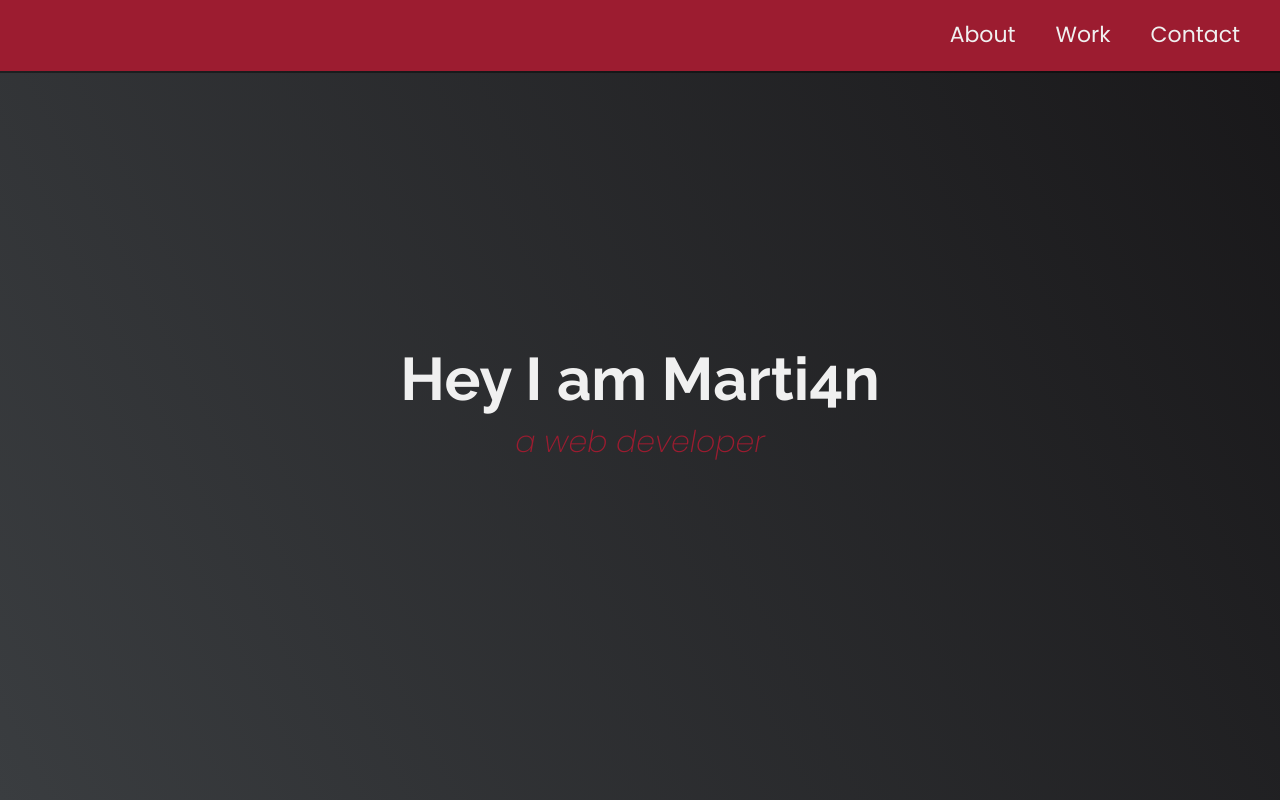
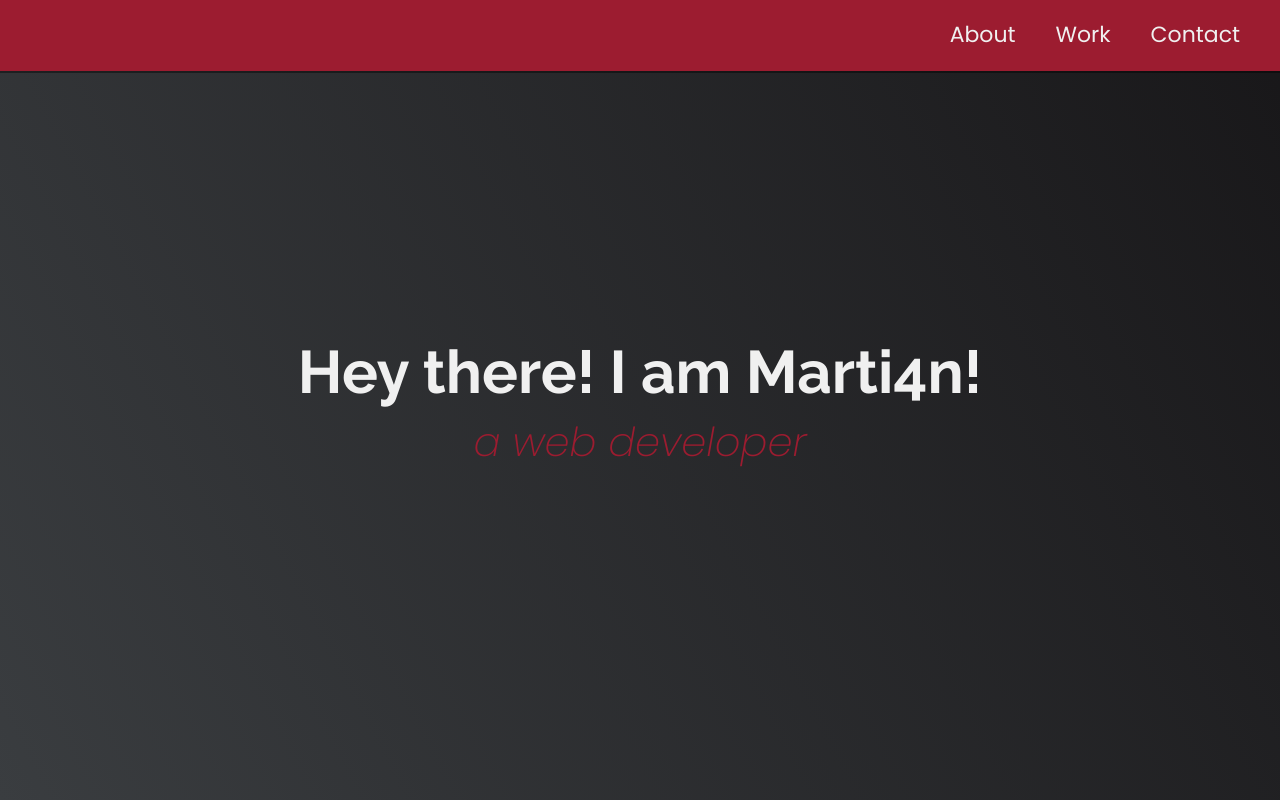
Before and after one commit to ciamac-da/portfolioWebsiteUsingCss, a plain HTML site: page index.html in a window 1280 px wide. Shown: the top 800 px of the page. Drawn offline with Linux system fonts and the light colour scheme.

Commit message:
Verified by Marti4n

```diff
--- a/index.html
+++ b/index.html
@@ -11,6 +11,8 @@
   integrity="sha384-oS3vJWv+0UjzBfQzYUhtDYW+Pj2yciDJxpsK1OYPAYjqT085Qq/1cq5FLXAZQ7Ay"
   crossorigin="anonymous"
 />
+<link rel="preconnect" href="https://fonts.gstatic.com">
+<link href="https://fonts.googleapis.com/css2?family=Fira+Sans:ital@1&display=swap" rel="stylesheet">
 <link
   href="https://fonts.googleapis.com/css?family=Poppins:200i,300,400&display=swap"
   rel="stylesheet"
@@ -43,7 +45,7 @@
 <!-- START WELCOME SECTION -->
 
 <section id="welcome-section" class="welcome-section">
-  <h1>Hey I am Marti4n</h1>
+  <h1>Hey there! I am Marti4n!</h1>
   <p>a web developer</p>
 </section>
 
--- a/style.css
+++ b/style.css
@@ -81,7 +81,14 @@
     font-family: 'Raleway', sans-serif;
     font-weight: 700;
     text-align: center;
+
   }
+
+h1:hover{
+  color: var(--main-red);
+  transform: translateX(10px) !important;
+}
+
 
   h1 {
     font-size: 6rem;
@@ -158,7 +165,7 @@
   }
 
   .welcome-section > p {
-    font-size: 3rem;
+    font-size: 4rem;
     font-weight: 200;
     font-style: italic;
     color: var(--main-red);
```
